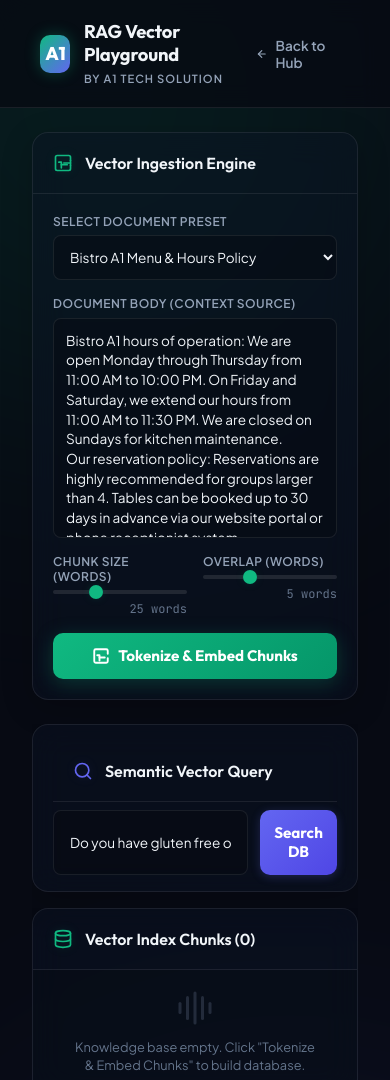
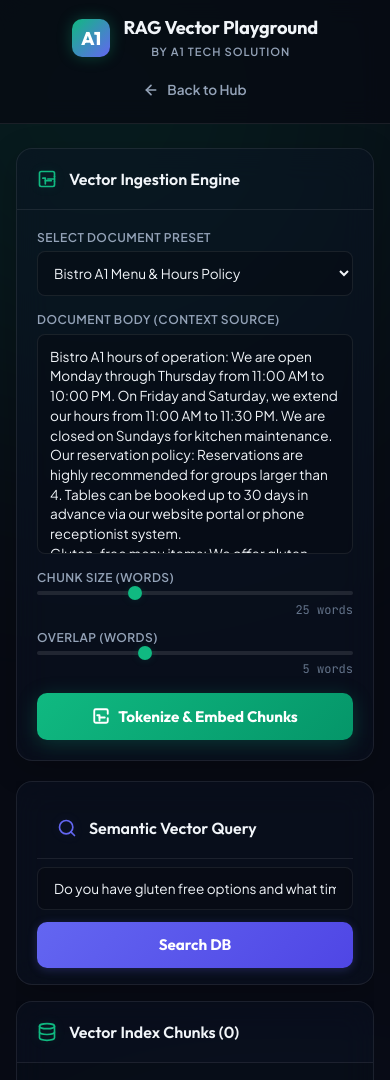
Before and after one commit to A1TechSolution/semantic-rag-vector-search-playground, a plain HTML site: page index.html in a window 390 px wide. Shown: the top 1080 px of the page. Drawn offline with Linux system fonts and the light colour scheme.

Commit message:
Enhance mobile responsive styles and form grids

```diff
--- a/style.css
+++ b/style.css
@@ -612,3 +612,41 @@ input[type="range"]::-webkit-slider-thumb {
     z-index: 10;
     position: relative;
 }
+
+/* --- Mobile Responsiveness Overrides --- */
+@media (max-width: 1100px) {
+    .app-container {
+        padding: 1.5rem 1rem;
+        gap: 1.25rem;
+    }
+}
+
+@media (max-width: 600px) {
+    .app-header {
+        padding: 1rem;
+        flex-direction: column;
+        gap: 0.75rem;
+        text-align: center;
+    }
+    .nav-back-btn {
+        width: 100%;
+        justify-content: center;
+    }
+    .form-row {
+        flex-direction: column;
+        gap: 0.75rem;
+    }
+    .query-bar-row {
+        flex-direction: column;
+        gap: 0.75rem;
+    }
+    .query-bar-row input[type="text"] {
+        width: 100%;
+    }
+    .btn-indigo {
+        width: 100% !important;
+    }
+    .chunks-index-card, .matches-card {
+        max-height: none;
+    }
+}
```
